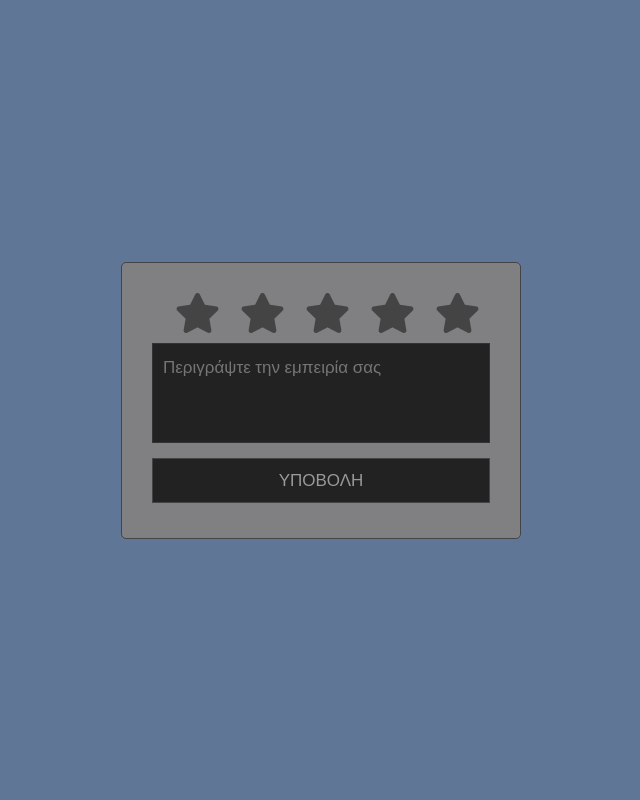
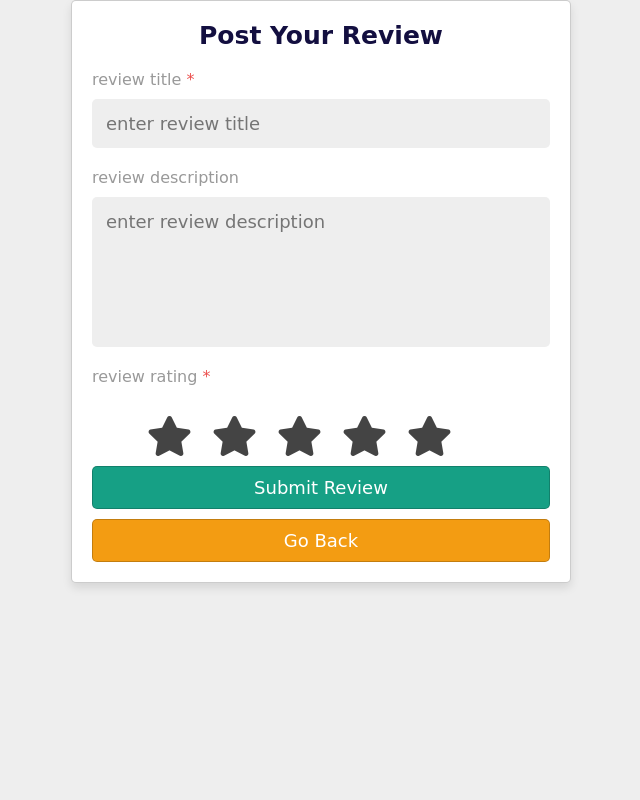
Before and after one commit to Harrismich/bootstrap-travel-website-templates, a PHP site: page /project/ytcritics.php in a window 1280 px wide. Shown: the whole page, without its empty margins (319-959 px from the left). Run offline with PHP 8.4, Linux system fonts and the light colour scheme; data that the repository does not hold is empty.

Commit message:
reviews_try

```diff
--- a/blog.php
+++ b/blog.php
@@ -12,6 +12,8 @@
     <link rel="stylesheet" href="assets/css/all.min.css">
     <link rel="stylesheet" href="assets/css/animate.css">
     <link rel="stylesheet" type="text/css" href="assets/css/style.css" />
+    <link rel="stylesheet" href="css/style_2.css">
+    <!--<link rel="stylesheet" href="style.css">-->
 </head>
 
     <body>
@@ -37,7 +39,7 @@
 
      <!--*************** Blog Starts Here ***************-->
 
-    <div class="container-fluid blog">
+    <!--<div class="container-fluid blog">
         <div class="container">
 
                 <div class="blog-row row">
@@ -102,7 +104,7 @@
             </div>
         </div>
 
-    </div>
+    </div>  -->
 
 
   <!--  ************************* Footer Start Here ************************** -->
--- /dev/null
+++ b/css/style_2.css
@@ -0,0 +1,251 @@
+/* google font link  */
+
+
+/* font awesome cdn link  */
+@import url('https://cdnjs.cloudflare.com/ajax/libs/font-awesome/6.2.1/css/all.min.css');
+@import url("https://fonts.googleapis.com/css2?family=Montserrat:wght@100;200;300;400;500;600&display=swap");
+
+:root{
+   --main-color:#16a085;
+   --red:#eb4d4b;
+   --orange:#f39c12;
+   --black:#130f40;
+   --light-color:#999;
+   --light-bg:#eee;
+   --white:#fff;
+   --border:.1rem solid rgba(0,0,0,.2);
+   --box-shadow:0 .5rem 1rem rgba(0,0,0,.1);
+}
+
+ *{
+   font-family: 'Comfortaa', cursive;
+   margin: 0; padding: 0;
+   box-sizing: border-box;
+   outline: none; border: none;
+   text-decoration: none;
+   scrollbar-color: var(--main-color) var(--black);
+   scrollbar-width: thin;
+}
+
+ html{
+   font-size: 62.5%;
+   overflow-x: hidden;
+}
+
+body{
+   background-color: var(--light-bg);
+   padding-bottom: 8rem;
+}
+
+
+
+
+.btn,
+.option-btn{
+   display: block;
+   width: 100%;
+}
+
+.inline-btn,
+.inline-option-btn{
+   display: inline-block;
+}
+
+.btn,
+.option-btn,
+.inline-btn,
+.inline-option-btn{
+   margin-top: 1rem;
+   text-align: center;
+   padding: 1rem 3rem;
+   font-size: 1.8rem;
+   border-radius: .5rem;
+   border: var(--border);
+   color: var(--white);
+   cursor: pointer;
+   text-transform: capitalize;
+}
+
+.btn,
+.inline-btn{
+   background-color: var(--main-color);
+}
+
+.option-btn,
+.inline-option-btn{
+   background-color: var(--orange);
+}
+
+.btn:hover,
+.option-btn:hover,
+.inline-btn:hover,
+.inline-option-btn:hover{
+   background-color: var(--black);
+}
+
+
+.account-form {
+    display: block;
+}
+.account-form form{
+   background: var(--white);
+   box-shadow: var(--box-shadow);
+   box-shadow: var(--box-shadow);
+   padding: 2rem;
+   border: var(--border);
+   border-radius: .5rem;
+   max-width: 50rem;
+   margin: 0 auto;
+
+
+}
+
+.account-form form h3{
+   padding-bottom: 1rem;
+   font-size: 2.5rem;
+   color: var(--black);
+   text-transform: capitalize;
+   text-align: center;
+}
+
+.account-form form p{
+   padding-top: 1rem;
+   font-size: 1.6rem;
+   color: var(--light-color);
+}
+
+.account-form form p span{
+   color: var(--red);
+}
+
+.account-form form .box{
+   width: 100%;
+   border-radius: .5rem;
+   padding: 1.4rem;
+   font-size: 1.8rem;
+   color: var(--black);
+   background-color: var(--light-bg);
+   margin: 1rem 0;
+}
+
+.account-form form textarea{
+   height: 15rem;
+   resize: none;
+}
+
+.account-form form .image{
+   height: 20rem;
+   width: 100%;
+   object-fit: contain;
+   margin-top: .5rem;
+}
+
+.account-form form .link{
+   padding: 1rem 0;
+   text-align: center;
+   font-size: 1.8rem;
+   color: var(--light-color);
+}
+
+.account-form form .link a{
+   color: var(--red);
+}
+
+.account-form form .link a:hover{
+   text-decoration: underline;
+}
+
+
+
+/* star  */
+    .star-widget{
+    position: relative;
+    width: 400px;
+    background: var(--white);
+    padding: 20px 30px;
+    align-items: center;
+    justify-content: center;
+  }
+    .star-widget input{
+    display: none;
+    }
+
+  .star-widget label{
+    font-size: 40px;
+    color: #444;
+    padding: 10px;
+    float: right;
+    transition: all 0.2s ease;
+  }
+  input:not(:checked) ~ label:hover,
+  input:not(:checked) ~ label:hover ~ label{
+    color: #fd4;
+  }
+  input:checked ~ label{
+    color: #fd4;
+  }
+  input#rate-5:checked ~ label{
+    color: #fe7;
+    text-shadow: 0 0 20px #952;
+  }
+  #rate-1:checked ~ form header:before{
+    content: "Δεν μου άρεσε καθόλου";
+  }
+  #rate-2:checked ~ form header:before{
+    content: "Δεν μου πολυ άρεσε";
+  }
+  #rate-3:checked ~ form header:before{
+    content: "Μου άρεσε";
+  }
+  #rate-4:checked ~ form header:before{
+    content: "Μου άρεσε πάρα πολύ";
+  }
+  #rate-5:checked ~ form header:before{
+    content: "Φανταστικό";
+  }
+
+
+
+
+
+
+
+
+
+
+
+
+
+
+
+
+
+
+
+
+
+
+
+
+
+/* media queries  */
+
+@media (max-width:991px){
+
+   html{
+      font-size: 55%;
+   }
+
+}
+
+@media (max-width:450px){
+
+   html{
+      font-size: 50%;
+   }
+
+   .view-post .row .col .image{
+      height: 20rem;
+   }
+
+}
--- /dev/null
+++ b/js/script.js
@@ -0,0 +1,15 @@
+let profile = document.querySelector('.header .flex .profile');
+
+document.querySelector('#user-btn').onclick = () =>{
+   profile.classList.toggle('active');
+}
+
+window.onscroll = () =>{
+   profile.classList.remove('active');
+}
+
+document.querySelectorAll('input[type="number"]').forEach(inputNumber => {
+   inputNumber.oninput = () =>{
+      if(inputNumber.value.length > inputNumber.maxLength) inputNumber.value = inputNumber.value.slice(0, inputNumber.maxLength);
+   };
+});
--- a/ytcritics.php
+++ b/ytcritics.php
@@ -1,41 +1,46 @@
+<?php
+session_start();
+ // Connect to the database
+ require_once('database.php');
+ $_SESSION['user_id']=$userid;
+?>
 <!DOCTYPE html>
 <html lang="en" dir="ltr">
   <head>
     <meta charset="utf-8">
     <title>Κριτικές</title>
-    <link rel="stylesheet" href="critic.css">
+    <link rel="stylesheet" href="css/style_2.css">
     <link rel="stylesheet" href="https://cdnjs.cloudflare.com/ajax/libs/font-awesome/5.15.3/css/all.min.css"/>
+    <!-- sweetalert cdn link  -->
+    <script src="https://cdnjs.cloudflare.com/ajax/libs/sweetalert/2.1.2/sweetalert.min.js"></script>
   </head>
   <body>
 
-  <script>
+  <script>/*
       window.onload = function() {
         // Get the container class from the original HTML file
         let container = window.opener.document.querySelector('.container');
 
         // Copy the content of the container class to the popup window
         document.querySelector('.container').innerHTML = container.innerHTML;
-      };
+      };*/
     </script>
 
   <?php
 
-if (isset($_POST['submit1'])) {
+if (isset($_POST['submit'])) {
+  $title = filter_input(INPUT_POST, 'title', FILTER_SANITIZE_STRING);
+  $description = filter_input(INPUT_POST, 'description', FILTER_SANITIZE_STRING);
   $rate = filter_input(INPUT_POST, 'rate', FILTER_SANITIZE_STRING);
-  $comment = filter_input(INPUT_POST, 'comment', FILTER_SANITIZE_STRING);
-
   // Insert the data into the database
   // ...
 
   // Redirect to a thank you page or display a message to the user
-  // ...
-
- // Connect to the database
- require_once('database.php');
+  // ..
 
  // Insert the data into the `criticals` table
- $stmt = mysqli_prepare($dbc, "INSERT INTO criticals (choice_id, rate, comment) VALUES (1, ?, ?)");  //session for userid
-	mysqli_stmt_bind_param($stmt, "is", $rate, $comment);
+ $stmt = mysqli_prepare($dbc, "INSERT INTO reviews (choice_id, user_id, rate, title, comment) VALUES (1, ?, ?, ?, ?)");
+	mysqli_stmt_bind_param($stmt, "iiss", $userid, $rate, $title, $description);
 	mysqli_stmt_execute($stmt);
 	mysqli_stmt_close($stmt);
 
@@ -43,16 +48,18 @@ if (isset($_POST['submit1'])) {
  $dbc->close();
 }
 ?>
+<div class="account-form">
 
-    <div class="container">
-      <div class="post">
-        <div class="text">Ευχαριστούμε για τη ψήφο σας!</div>
-        <div class="edit">EDIT</div>
-      </div>
-
+<form action="" method="post" id ="confirmationform" name ="cinfirmationform">
+  <h3>post your review</h3>
+  <p class="placeholder">review title <span>*</span></p>
+  <input type="text" name="title" required maxlength="50" placeholder="enter review title" class="box">
+  <p class="placeholder">review description</p>
+  <textarea name="description" class="box" placeholder="enter review description" maxlength="1000" cols="30" rows="10"></textarea>
+  <p class="placeholder">review rating <span>*</span></p>
   <div class="star-widget">
-        <input type="hidden" name="rate" id="selected-rate" form="confirmationForm">
-        <input type="radio" name="star" id="rate-5" value=5 onclick="document.getElementById('selected-rate').value = this.value;">
+    <input type="hidden" name="rate" id="selected-rate" form="confirmationform">
+    <input type="radio" name="star" id="rate-5" value=5 onclick="document.getElementById('selected-rate').value = this.value hidden;">
     <label for="rate-5" class="fas fa-star"></label>
     <input type="radio" name="star" id="rate-4" value=4 onclick="document.getElementById('selected-rate').value = this.value;">
     <label for="rate-4" class="fas fa-star"></label>
@@ -62,21 +69,15 @@ if (isset($_POST['submit1'])) {
     <label for="rate-2" class="fas fa-star"></label>
     <input type="radio" name="star" id="rate-1" value=1 onclick="document.getElementById('selected-rate').value = this.value;">
     <label for="rate-1" class="fas fa-star"></label>
-        <form method="post" action="ytcritics.php"  id="confirmationForm" name="confirmationForm">
-          <header></header>
-          <div class="textarea">
-            <textarea cols="30" name= "comment" placeholder="Περιγράψτε την εμπειρία σας"></textarea>
   </div>
-          <div class="btn">
-            <button type="submit" name="submit1">ΥΠΟΒΟΛΗ</button>
-          </div>
+   <input type="submit" value="submit review" name="submit" class="btn">
+   <a href="view_post.php?get_id=<?= $get_id; ?>" class="option-btn">go back</a>
 </form>
-      </div>
 
 </div>
 
     <!--This script helps to display different divs when button is clicked-->
-    <script>
+    <script>/*
       const btn = document.querySelector("button");
       const post = document.querySelector(".post");
       const widget = document.querySelector(".star-widget");
@@ -99,18 +100,9 @@ if (isset($_POST['submit1'])) {
         }
         localStorage.removeItem("formSubmitted");
       }
-    };
-
-
-
-
-
-
-
-
-
-
+    };*/
     </script>
-
+    <!-- custom js file link  -->
+  <script src="js/script.js"></script>
   </body>
 </html>
```
Also changed, not shown: BigCity.sql (+8 -4 lines). Lines whose indentation alone changed are shown as unchanged.
